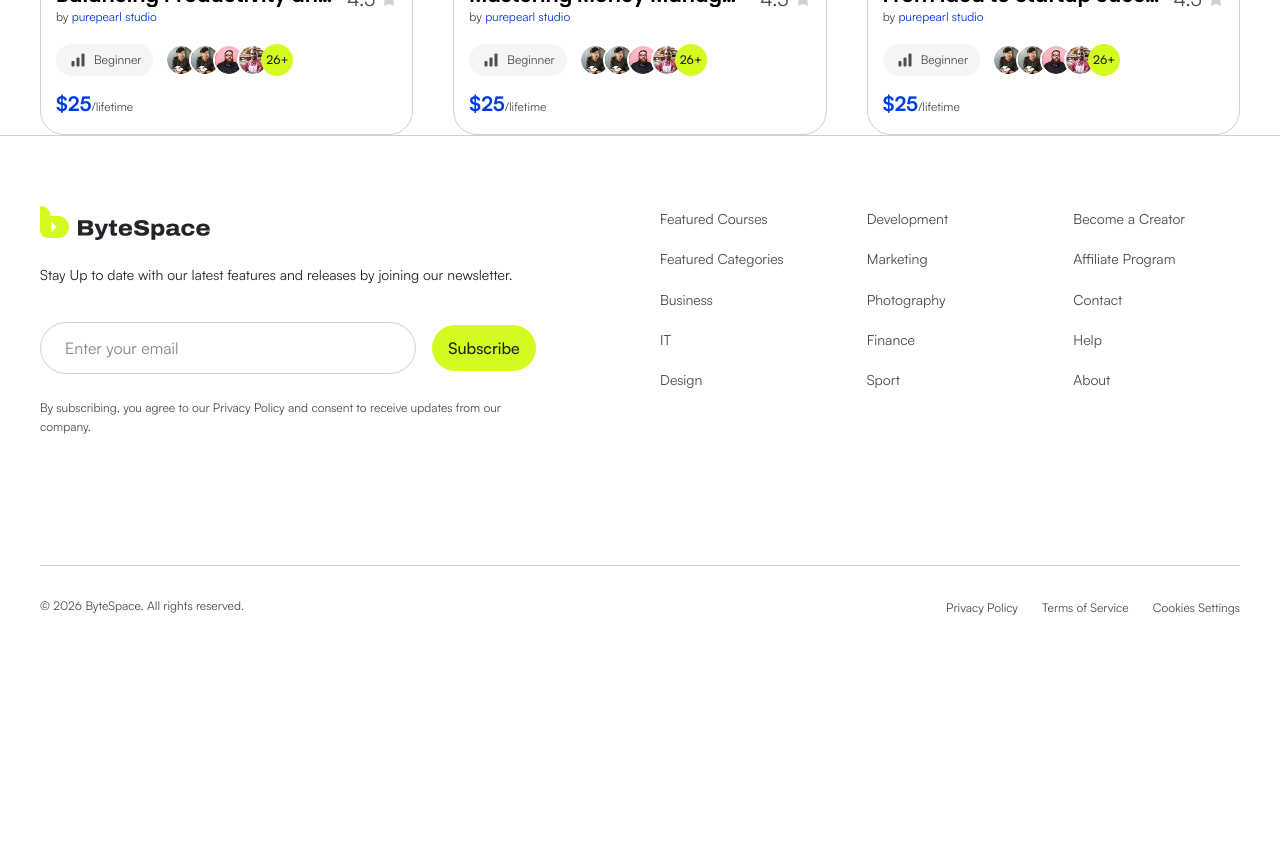
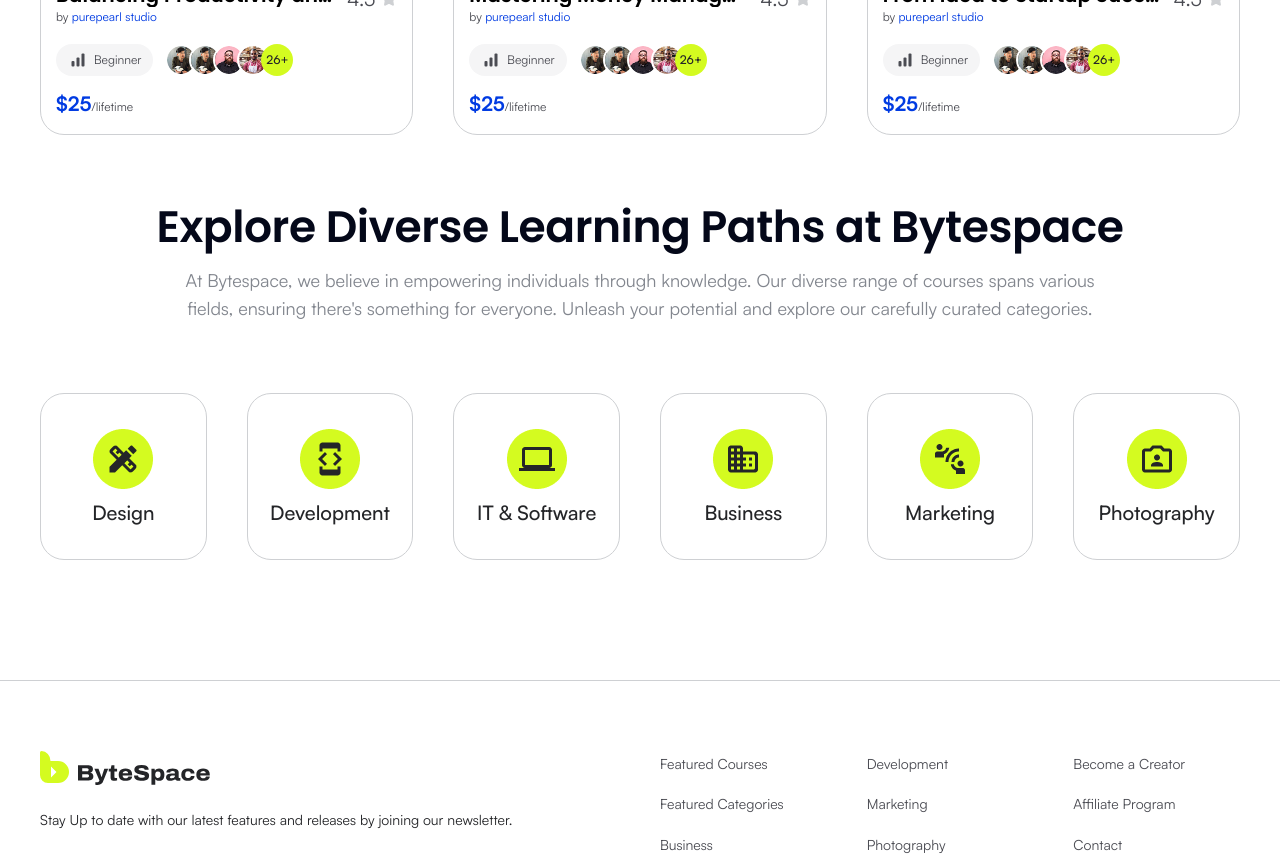
Before and after one commit to HasnathAhmedTamim/bytespace-frontend, a Next.js app: page / in a window 1280 px wide. Shown: the part 2440-3306 px from the top of the page. Before the commit the page ends 3102 px from the top, so only its background shows below. Built offline with nearby package versions, Linux system fonts and the light colour scheme.

Commit message:
feat(home): add explore learning paths categories section

```diff
--- a/src/app/(site)/page.tsx
+++ b/src/app/(site)/page.tsx
@@ -1,3 +1,4 @@
+import { CategoriesSection } from "@/components/sections/home/categories-section";
 import { DiscoverSection } from "@/components/sections/home/discover-section";
 import { HeroSection } from "@/components/sections/home/hero-section";
 import { PartnersSection } from "@/components/sections/home/partners-section";
@@ -8,6 +9,7 @@ export default function HomePage() {
       <HeroSection />
       <PartnersSection />
       <DiscoverSection />
+      <CategoriesSection />
     </>
   );
 }
--- /dev/null
+++ b/src/components/sections/home/categories-section.tsx
@@ -0,0 +1,47 @@
+import Image from "next/image";
+import Link from "next/link";
+
+import { Container } from "@/components/shared/container";
+import { SectionHeading } from "@/components/shared/section-heading";
+import { routes } from "@/constants/navigation";
+import { featuredCategories } from "@/data/categories";
+
+export function CategoriesSection() {
+  return (
+    <section
+      id="categories"
+      aria-labelledby="categories-heading"
+      className="scroll-mt-(--header-height) pt-14 pb-16 md:pt-16.5 md:pb-24 xl:pb-30"
+    >
+      <Container>
+        <SectionHeading
+          id="categories-heading"
+          title="Explore Diverse Learning Paths at Bytespace"
+          description="At Bytespace, we believe in empowering individuals through knowledge. Our diverse range of courses spans various fields, ensuring there's something for everyone. Unleash your potential and explore our carefully curated categories."
+          className="md:gap-3"
+          descriptionClassName="max-w-[58rem]"
+        />
+
+        <ul className="mt-10 grid grid-cols-2 gap-4 sm:grid-cols-3 sm:gap-6 md:mt-17.5 lg:grid-cols-6 xl:gap-10">
+          {featuredCategories.map((category) => (
+            <li key={category.slug}>
+              <Link
+                href={`${routes.courses}?category=${category.slug}`}
+                className="group flex aspect-square flex-col items-center justify-center gap-3 rounded-3xl border border-neutral-200 bg-white p-3 text-center transition-[border-color,box-shadow,translate] duration-300 outline-none hover:-translate-y-1 hover:border-primary-800/30 hover:shadow-float focus-visible:ring-3 focus-visible:ring-primary-800/30"
+              >
+                <Image
+                  src={category.icon}
+                  alt=""
+                  width={60}
+                  height={60}
+                  className="size-15 transition-transform duration-300 group-hover:scale-110"
+                />
+                <span className="font-sans text-xl/[1.2] font-medium text-neutral-950">{category.label}</span>
+              </Link>
+            </li>
+          ))}
+        </ul>
+      </Container>
+    </section>
+  );
+}
--- a/src/data/categories.ts
+++ b/src/data/categories.ts
@@ -1,4 +1,14 @@
+import { images } from "@/constants/images";
 import type { CourseCategory } from "@/types/course";
+
+export const featuredCategories: (CourseCategory & { icon: string })[] = [
+  { slug: "design", label: "Design", icon: images.categories.design },
+  { slug: "development", label: "Development", icon: images.categories.development },
+  { slug: "it-software", label: "IT & Software", icon: images.categories.itSoftware },
+  { slug: "business", label: "Business", icon: images.categories.business },
+  { slug: "marketing", label: "Marketing", icon: images.categories.marketing },
+  { slug: "photography", label: "Photography", icon: images.categories.photography },
+];
 
 export const courseCategories: CourseCategory[] = [
   { slug: "music", label: "Music" },
```
